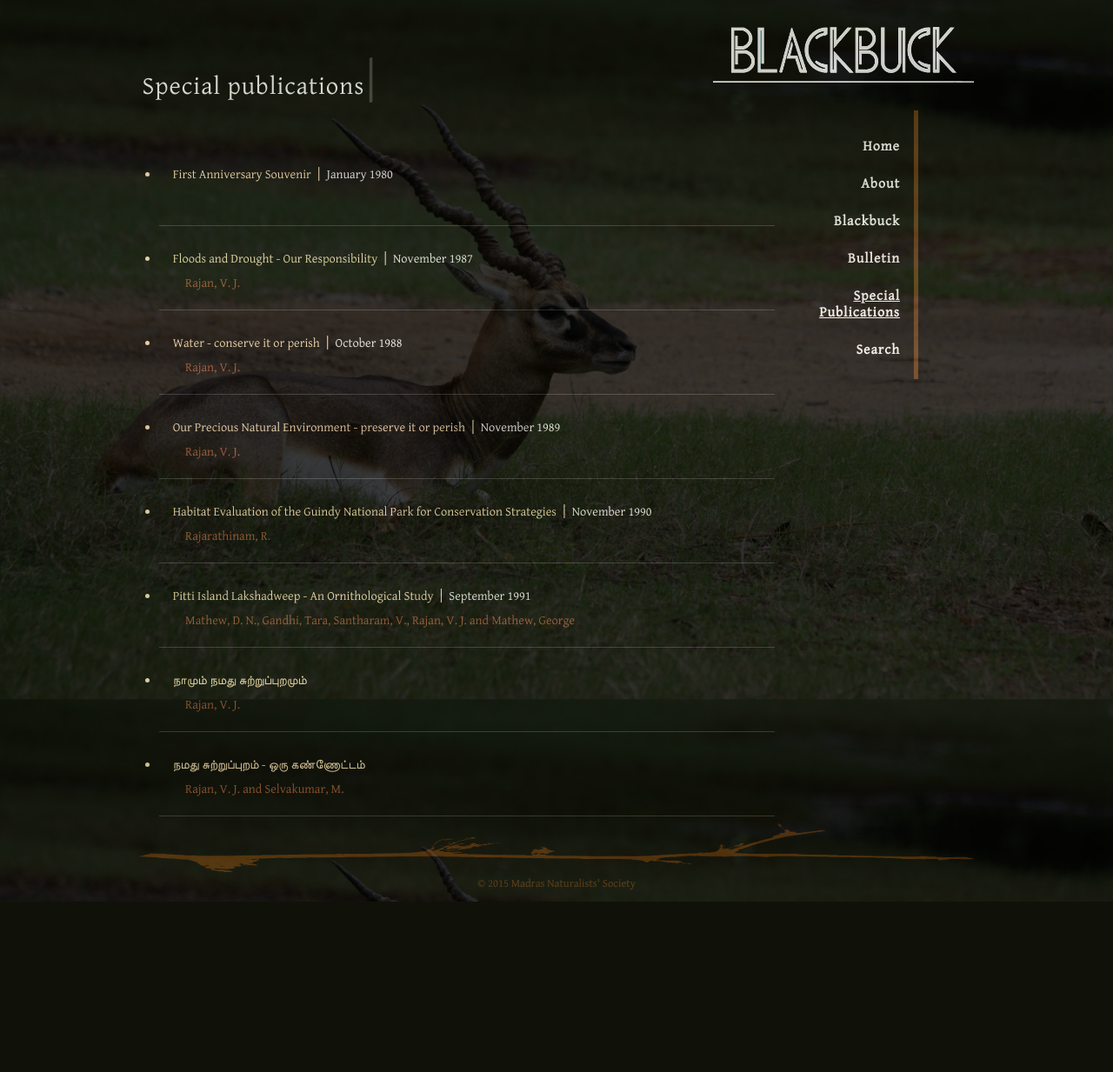
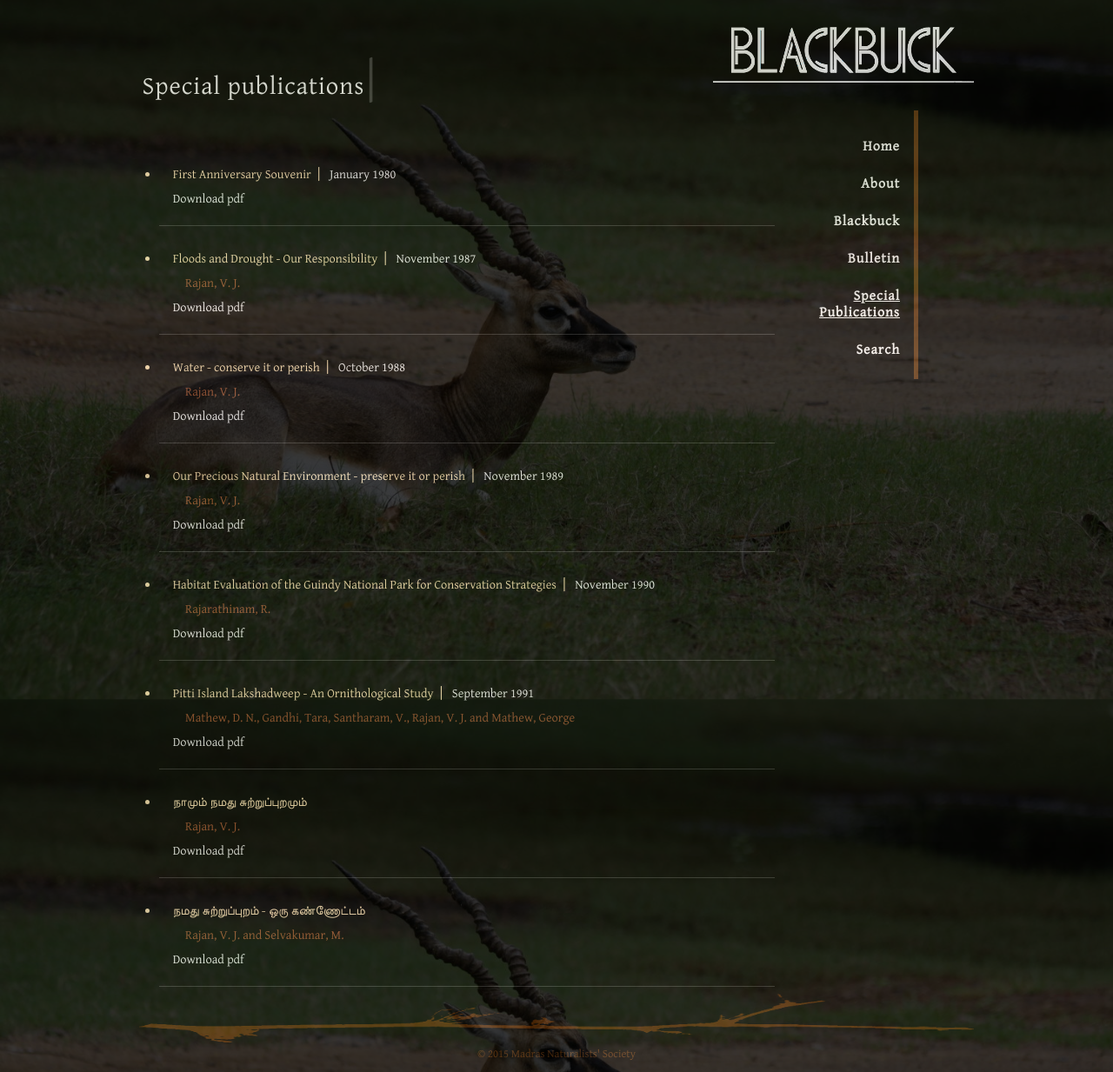
Before and after one commit to SrirangaDigital/mns, a PHP site: page /php/special-publications.php in a window 1280 px wide. Shown: the part 49-1282 px from the top of the page at 87% size. Before the commit the page ends 1086 px from the top, so only its background shows below. Run offline with PHP 8.4, Linux system fonts and the light colour scheme.

Commit message:
Commit No. 37 - special publications - links hard coded

```diff
--- a/php/special-publications.php
+++ b/php/special-publications.php
@@ -39,14 +39,51 @@
 			</div>
 			<div class="archive">
 				<ul>
-					<li class="btml"><span class="titlespan"><a target="_blank" href="../Volumes/special/005/index.djvu?djvuopts&amp;page=1&amp;zoom=page">First Anniversary Souvenir</a></span>&nbsp;&nbsp;|&nbsp;&nbsp;<span class="yearspan">January 1980</span><br /><span class="authorspan"></span></li>
-					<li class="btml"><span class="titlespan"><a target="_blank" href="../Volumes/special/001/index.djvu?djvuopts&amp;page=3&amp;zoom=page">Floods and Drought - Our Responsibility</a></span>&nbsp;&nbsp;|&nbsp;&nbsp;<span class="yearspan">November 1987</span><br /><span class="authorspan">Rajan, V. J.</span></li>
-					<li class="btml"><span class="titlespan"><a target="_blank" href="../Volumes/special/008/index.djvu?djvuopts&amp;page=1&amp;zoom=page">Water - conserve it or perish</a></span>&nbsp;&nbsp;|&nbsp;&nbsp;<span class="yearspan">October 1988</span><br /><span class="authorspan">Rajan, V. J.</span></li>
-					<li class="btml"><span class="titlespan"><a target="_blank" href="../Volumes/special/006/index.djvu?djvuopts&amp;page=1&amp;zoom=page">Our Precious Natural Environment - preserve it or perish</a></span>&nbsp;&nbsp;|&nbsp;&nbsp;<span class="yearspan">November 1989</span><br /><span class="authorspan">Rajan, V. J.</span></li>
-					<li class="btml"><span class="titlespan"><a target="_blank" href="../Volumes/special/002/index.djvu?djvuopts&amp;page=1&amp;zoom=page">Habitat Evaluation of the Guindy National Park for Conservation Strategies</a></span>&nbsp;&nbsp;|&nbsp;&nbsp;<span class="yearspan">November 1990</span><br /><span class="authorspan">Rajarathinam, R.</span></li>
-					<li class="btml"><span class="titlespan"><a target="_blank" href="../Volumes/special/007/index.djvu?djvuopts&amp;page=1&amp;zoom=page">Pitti Island Lakshadweep - An Ornithological Study</a></span>&nbsp;&nbsp;|&nbsp;&nbsp;<span class="yearspan">September 1991</span><br /><span class="authorspan">Mathew, D. N., Gandhi, Tara, Santharam, V., Rajan, V. J. and Mathew, George</span></li>
-					<li class="btml"><span class="titlespan"><a target="_blank" href="../Volumes/special/003/index.djvu?djvuopts&amp;page=3&amp;zoom=page">நாமும் நமது சுற்றுப்புறமும்</a></span><br /><span class="authorspan">Rajan, V. J.</span></li>
-					<li class="btml"><span class="titlespan"><a target="_blank" href="../Volumes/special/004/index.djvu?djvuopts&amp;page=1&amp;zoom=page">நமது சுற்றுப்புறம் - ஒரு கண்ணோட்டம்</a></span><br /><span class="authorspan">Rajan, V. J. and Selvakumar, M.</span></li>
+					<li class="btml">
+						<span class="titlespan"><a target="_blank" href="bookReader.php?volume=005&amp;vtype=special&page=0001">First Anniversary Souvenir</a></span>&nbsp;&nbsp;|&nbsp;&nbsp;
+						<span class="yearspan">January 1980</span><br />
+						<span class="downloadspan"><a href="../Volumes/special/pdf/005/index.pdf" target="_blank">Download pdf</a></span>
+					</li>
+					<li class="btml">
+						<span class="titlespan"><a target="_blank" href="bookReader.php?volume=001&amp;vtype=special&amp;page=0000c">Floods and Drought - Our Responsibility</a></span>&nbsp;&nbsp;|&nbsp;&nbsp;
+						<span class="yearspan">November 1987</span><br />
+						<span class="authorspan">Rajan, V. J.</span><br />
+						<span class="downloadspan"><a href="../Volumes/special/pdf/001/index.pdf" target="_blank">Download pdf</a></span>
+					</li>
+					<li class="btml">
+						<span class="titlespan"><a target="_blank" href="bookReader.php?volume=008&amp;vtype=special&page=0000a">Water - conserve it or perish</a></span>&nbsp;&nbsp;|&nbsp;&nbsp;
+						<span class="yearspan">October 1988</span><br />
+						<span class="authorspan">Rajan, V. J.</span><br />
+						<span class="downloadspan"><a href="../Volumes/special/pdf/008/index.pdf" target="_blank">Download pdf</a></span>
+					</li>
+					<li class="btml">
+						<span class="titlespan"><a target="_blank" href="bookReader.php?volume=006&amp;vtype=special&page=0000a">Our Precious Natural Environment - preserve it or perish</a></span>&nbsp;&nbsp;|&nbsp;&nbsp;
+						<span class="yearspan">November 1989</span><br />
+						<span class="authorspan">Rajan, V. J.</span><br />
+						<span class="downloadspan"><a href="../Volumes/special/pdf/006/index.pdf" target="_blank">Download pdf</a></span>
+					</li>
+					<li class="btml">
+						<span class="titlespan"><a target="_blank" href="bookReader.php?volume=002&amp;vtype=special&page=0001">Habitat Evaluation of the Guindy National Park for Conservation Strategies</a></span>&nbsp;&nbsp;|&nbsp;&nbsp;
+						<span class="yearspan">November 1990</span><br />
+						<span class="authorspan">Rajarathinam, R.</span><br />
+						<span class="downloadspan"><a href="../Volumes/special/pdf/002/index.pdf" target="_blank">Download pdf</a></span>
+					</li>
+					<li class="btml">
+						<span class="titlespan"><a target="_blank" href="bookReader.php?volume=007&amp;vtype=special&page=0000a">Pitti Island Lakshadweep - An Ornithological Study</a></span>&nbsp;&nbsp;|&nbsp;&nbsp;
+						<span class="yearspan">September 1991</span><br />
+						<span class="authorspan">Mathew, D. N., Gandhi, Tara, Santharam, V., Rajan, V. J. and Mathew, George</span><br />
+						<span class="downloadspan"><a href="../Volumes/special/pdf/007/index.pdf" target="_blank">Download pdf</a></span>
+					</li>
+					<li class="btml">
+						<span class="titlespan"><a target="_blank" href="bookReader.php?volume=003&amp;vtype=special&page=0000c">நாமும் நமது சுற்றுப்புறமும்</a></span><br />
+						<span class="authorspan">Rajan, V. J.</span><br />
+						<span class="downloadspan"><a href="../Volumes/special/pdf/003/index.pdf" target="_blank">Download pdf</a></span>
+					</li>
+					<li class="btml">
+						<span class="titlespan"><a target="_blank" href="bookReader.php?volume=004&amp;vtype=special&page=0000a">நமது சுற்றுப்புறம் - ஒரு கண்ணோட்டம்</a></span><br />
+						<span class="authorspan">Rajan, V. J. and Selvakumar, M.</span><br />
+						<span class="downloadspan"><a href="../Volumes/special/pdf/004/index.pdf" target="_blank">Download pdf</a></span>
+					</li>
 				</ul>
 			</div>
 		</div>
```
